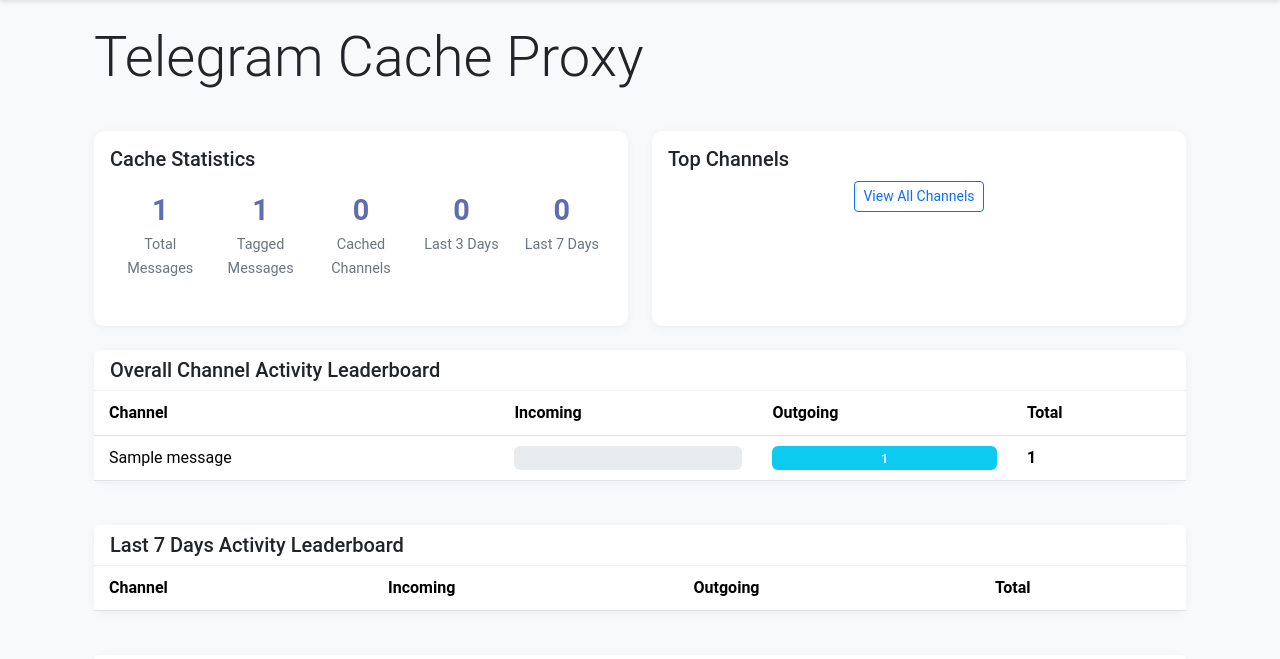
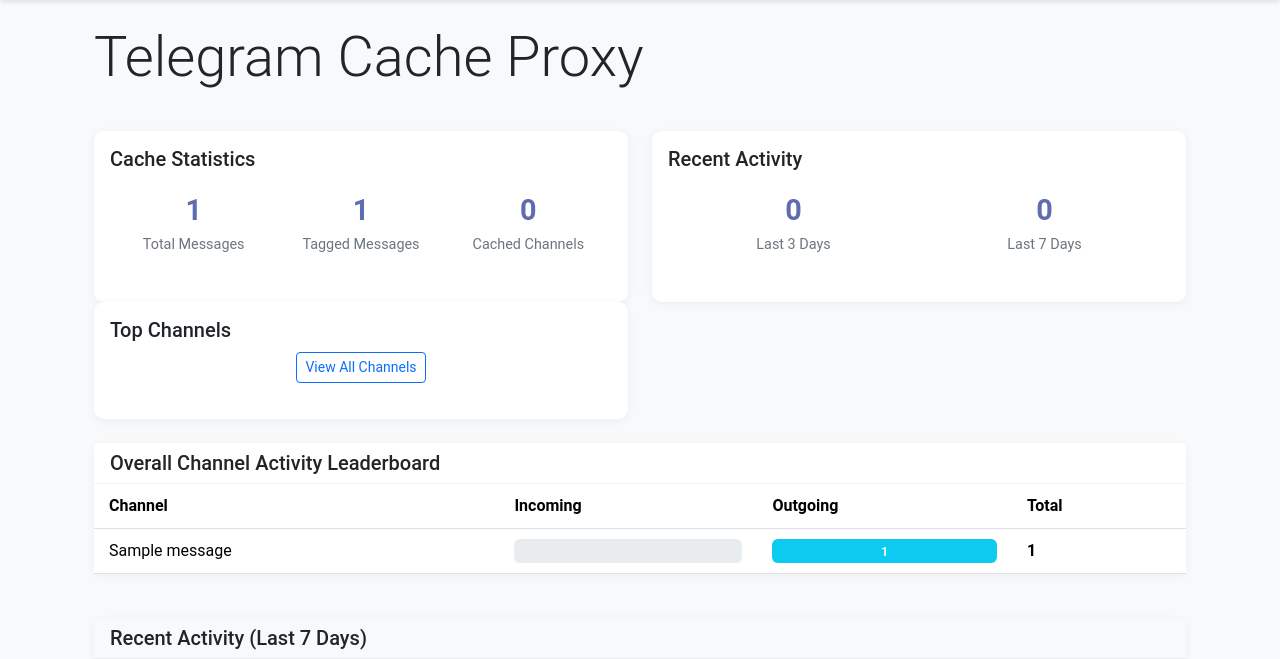
Before and after one commit to glushenkovIG/telegram-proxy-caching-client, a Flask app: page / in a window 1280 px wide. Shown: the part 56-715 px from the top of the page. Run offline with Flask 3, Linux system fonts and the light colour scheme; tables that the repository leaves empty hold one stand-in row (values such as "Sample post"); lists and menus that the app fills with data are empty.

Commit message:
Assistant checkpoint: Separated last 7 days stats into dedicated UI blocks
Assistant generated file changes:
- templates/index.html: Separate last 7 days statistics into its own UI block, Move Last 7 Days Activity leaderboard after Overall leaderboard with updated title

---

User prompt:

separate last 7 days statistics and leaderboard in a separate ui block please

Replit-Commit-Author: Assistant
Replit-Commit-Session-Id: a37bbbe2-c368-4211-ac9a-282359a5c3c2

```diff
--- a/templates/index.html
+++ b/templates/index.html
@@ -27,6 +27,17 @@
               <span class="stat-value">{{ channels|length }}</span>
               <span class="stat-label">Cached Channels</span>
             </div>
+          </div>
+        </div>
+      </div>
+    </div>
+
+    <!-- Last 7 Days Statistics Section -->
+    <div class="col-md-6">
+      <div class="card stat-card">
+        <div class="card-body">
+          <h5 class="card-title">Recent Activity</h5>
+          <div class="stats-container">
             <div class="stat-item">
               <span class="stat-value">{{ last_3_days_count }}</span>
               <span class="stat-label">Last 3 Days</span>
@@ -119,8 +130,8 @@
   <div class="row mb-4">
     <div class="col-12">
       <div class="card">
-        <div class="card-header">
-          <h5 class="mb-0">Last 7 Days Activity Leaderboard</h5>
+        <div class="card-header bg-light">
+          <h5 class="mb-0">Recent Activity (Last 7 Days)</h5>
         </div>
         <div class="card-body p-0">
           <div class="table-responsive">
```
